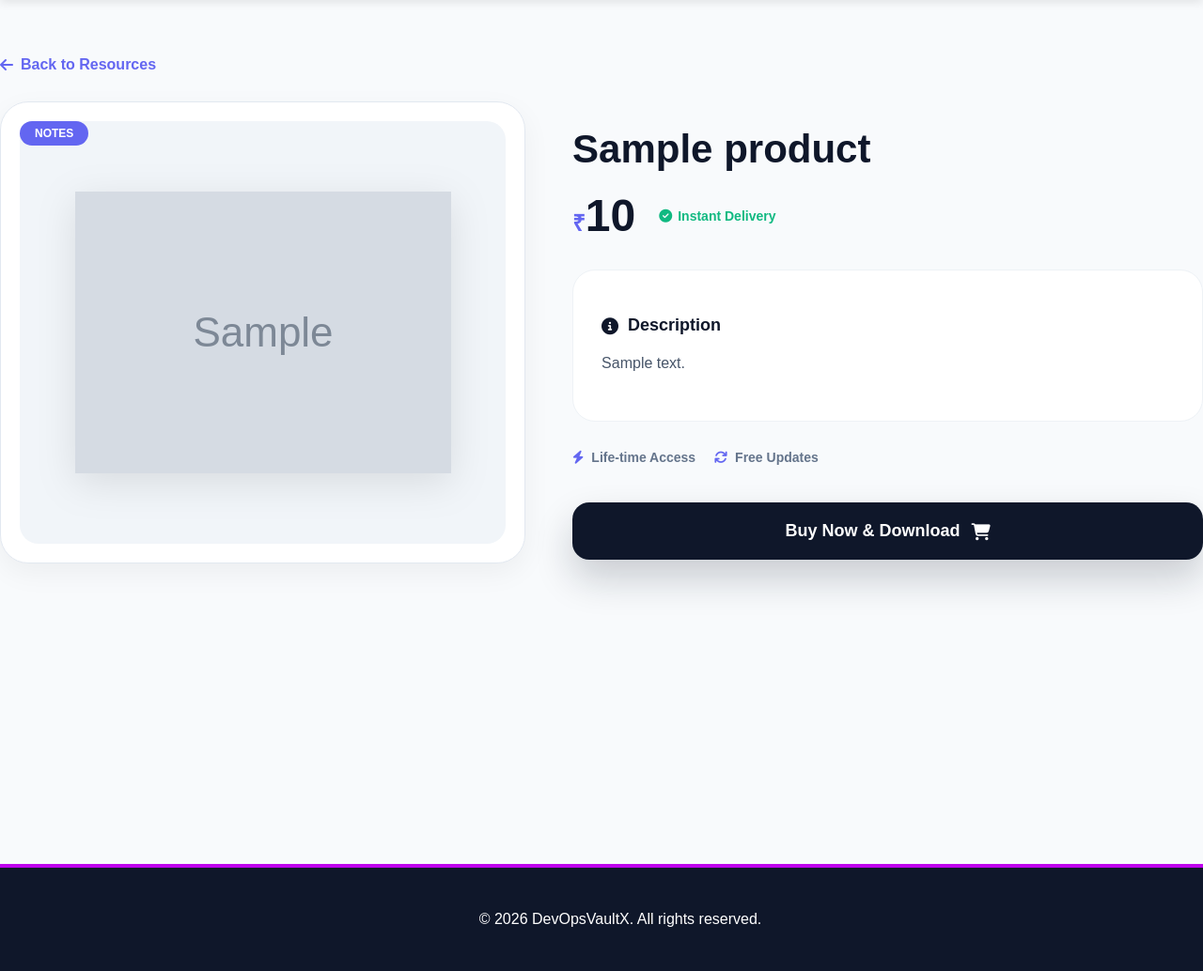
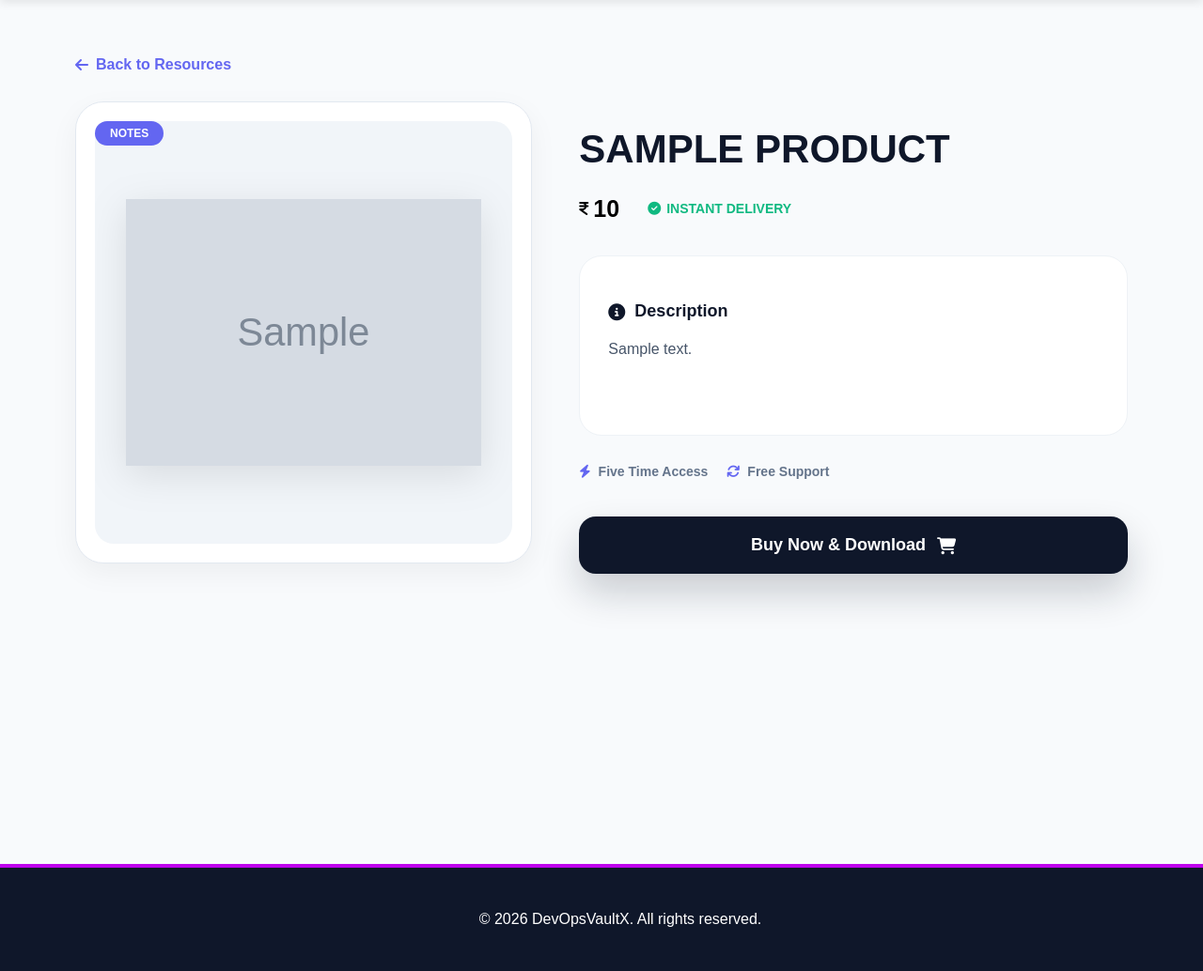
Before and after one commit to sachinthokal/DevOpsVaultX_App, a Django app: page /products/1/ in a window 1280 px wide. Shown: the part 60-1094 px from the top of the page at 94% size. Run offline with Django 5.2, Linux system fonts and the light colour scheme; tables that the repository leaves empty hold one stand-in row (values such as "Sample post"); grey boxes marked "Sample" are stand-in pictures.

Commit message:
chore : product-view page ui updated

```diff
--- a/products/static/products/css/products.css
+++ b/products/static/products/css/products.css
@@ -241,6 +241,7 @@
   grid-column: 1/-1;
   text-align: center;
   padding: 80px 20px;
+  text-transform: uppercase;
 }
 
 .empty-msg i {
--- a/products/static/products/css/productview.css
+++ b/products/static/products/css/productview.css
@@ -1,11 +1,14 @@
 /* ============================= */
 /* PRODUCT DETAIL PAGE SYNC */
 /* ============================= */
+.container{
+    padding: 0px 20px;
+}
 
 .product-detail-wrapper {
     background-color: #f8fafc;
     min-height: 100vh;
-    padding: 60px 0;
+    padding: 60px;
 }
 
 .back-link {
@@ -89,6 +92,7 @@
     color: #0f172a;
     line-height: 1.1;
     margin-bottom: 20px;
+    text-transform: uppercase;
 }
 
 .detail-meta {
@@ -114,6 +118,7 @@
     display: flex;
     align-items: center;
     gap: 6px;
+    text-transform: uppercase;
 }
 
 .detail-info-card {
@@ -122,6 +127,9 @@
     border-radius: 24px;
     border: 1px solid #eef2f6;
     margin-bottom: 30px;
+    min-height: 130px;
+    max-height: 100px;
+    overflow-y: auto;
 }
 
 .detail-info-card h3 {
@@ -179,6 +187,7 @@
     box-shadow: 0 20px 40px rgba(99, 102, 241, 0.3);
 }
 
+
 /* --- MOBILE FIX --- */
 @media (max-width: 992px) {
     .detail-grid { grid-template-columns: 1fr; }
--- a/products/templates/products/product_detail.html
+++ b/products/templates/products/product_detail.html
@@ -3,7 +3,6 @@
 
 {% block content %}
 <link rel="stylesheet" href="https://cdnjs.cloudflare.com/ajax/libs/font-awesome/6.4.0/css/all.min.css">
-
 <div class="product-detail-wrapper">
     <div class="container">
         <a href="{% url 'products:list' %}" class="back-link">
@@ -31,10 +30,17 @@
                 <h1 class="detail-title">{{ product.title }}</h1>
 
                 <div class="detail-meta">
-                    <div class="price-tag">
-                        <span class="currency">₹</span>
-                        <span class="amount">{{ product.price }}</span>
-                    </div>
+                    <div class="p-price">
+                            {% if product.price == 0 %}
+                            <div class="free-container">
+                                <span class="free-spike">FREE</span>
+                                <span class="free-glow"></span>
+                            </div>
+                            {% else %}
+                            <i class="fa-solid fa-indian-rupee-sign"></i>
+                            <span class="amt"> {{ product.price }}</span>
+                            {% endif %}
+                        </div>
                     <span class="stock-status"><i class="fas fa-check-circle"></i> Instant Delivery</span>
                 </div>
 
@@ -50,8 +56,8 @@
                 </div>
 
                 <div class="features-list">
-                    <div class="f-item"><i class="fas fa-bolt"></i> Life-time Access</div>
-                    <div class="f-item"><i class="fas fa-sync"></i> Free Updates</div>
+                    <div class="f-item"><i class="fas fa-bolt"></i> Five Time Access</div>
+                    <div class="f-item"><i class="fas fa-sync"></i> Free Support</div>
                 </div>
 
                 <div class="cta-section">
--- a/templates/base.html
+++ b/templates/base.html
@@ -49,7 +49,6 @@
     <!-- JS (defer = performance boost) -->
     <script src="{% static 'products/js/popup.js' %}" defer></script>
     <script src="{% static 'products/js/filter.js' %}" defer></script>
-    <script src="{% static 'vault/js/vault.js' %}" defer></script>
 </head>
 
 <body>
```
